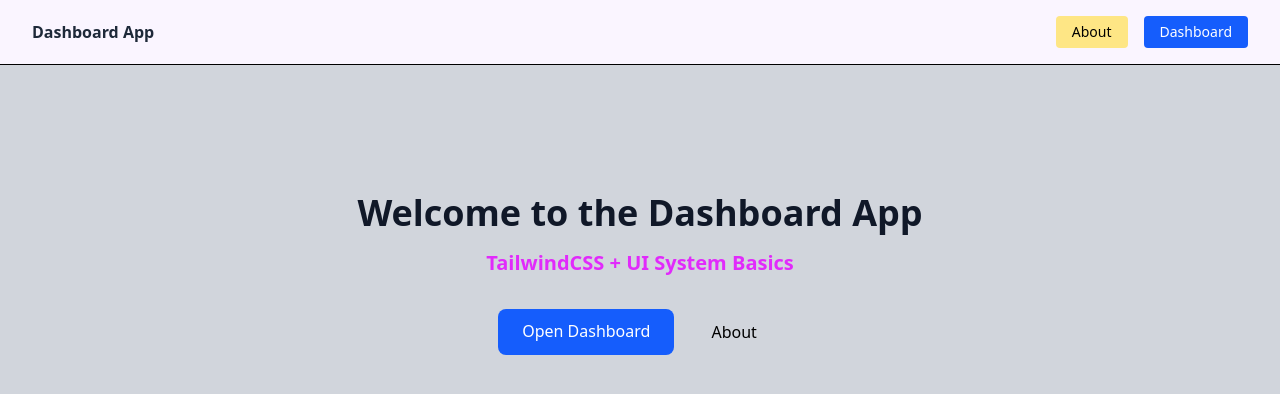
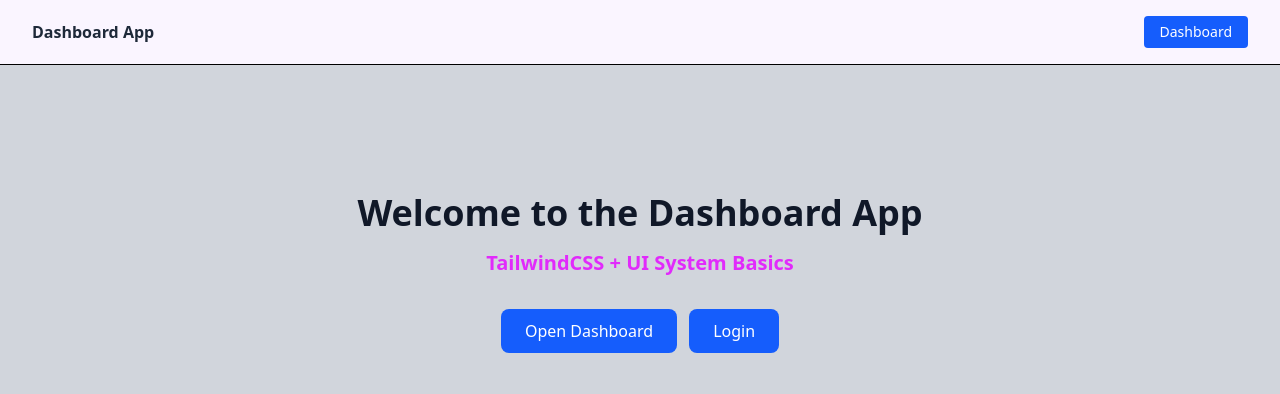
Before and after one commit to Kriti98ranjan/week3-next-tailwind-frontend, a Next.js app: page / in a window 1280 px wide. Shown: the top 394 px of the page. Built offline with nearby package versions, Linux system fonts and the light colour scheme.

Commit message:
Add Login Button

```diff
--- a/app/page.jsx
+++ b/app/page.jsx
@@ -16,12 +16,6 @@
           Dashboard App
         </span>
         <div className="flex gap-2 sm:gap-4">
-          <Link
-            href="/about"
-            className="text-xs sm:text-sm hover:bg-blue-700 bg-amber-200 rounded px-3 sm:px-4 py-1.5"
-          >
-            About
-          </Link>
           <Link
             href="/dashboard"
             className="text-xs sm:text-sm bg-blue-600 text-white px-3 sm:px-4 py-1.5 rounded hover:bg-blue-700"
@@ -48,10 +42,10 @@
             Open Dashboard
           </Link>
           <Link
-            href="/about"
-            className="border border-gray-300 px-6 py-2.5 rounded-lg hover:bg-amber-200 text-center"
+            href="/login"
+            className="bg-blue-600 text-white px-6 py-2.5 rounded-lg hover:bg-amber-300 text-center"
           >
-            About
+            Login
           </Link>
         </div>
       </div>
```
